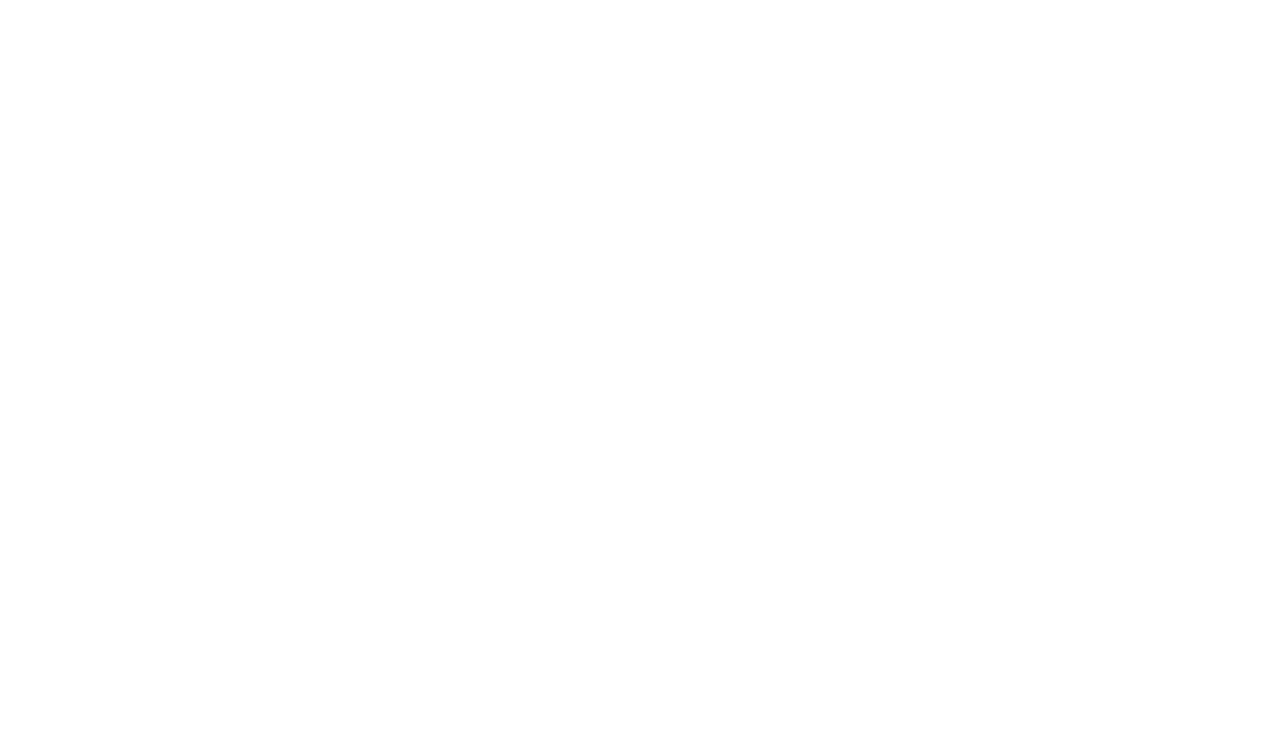
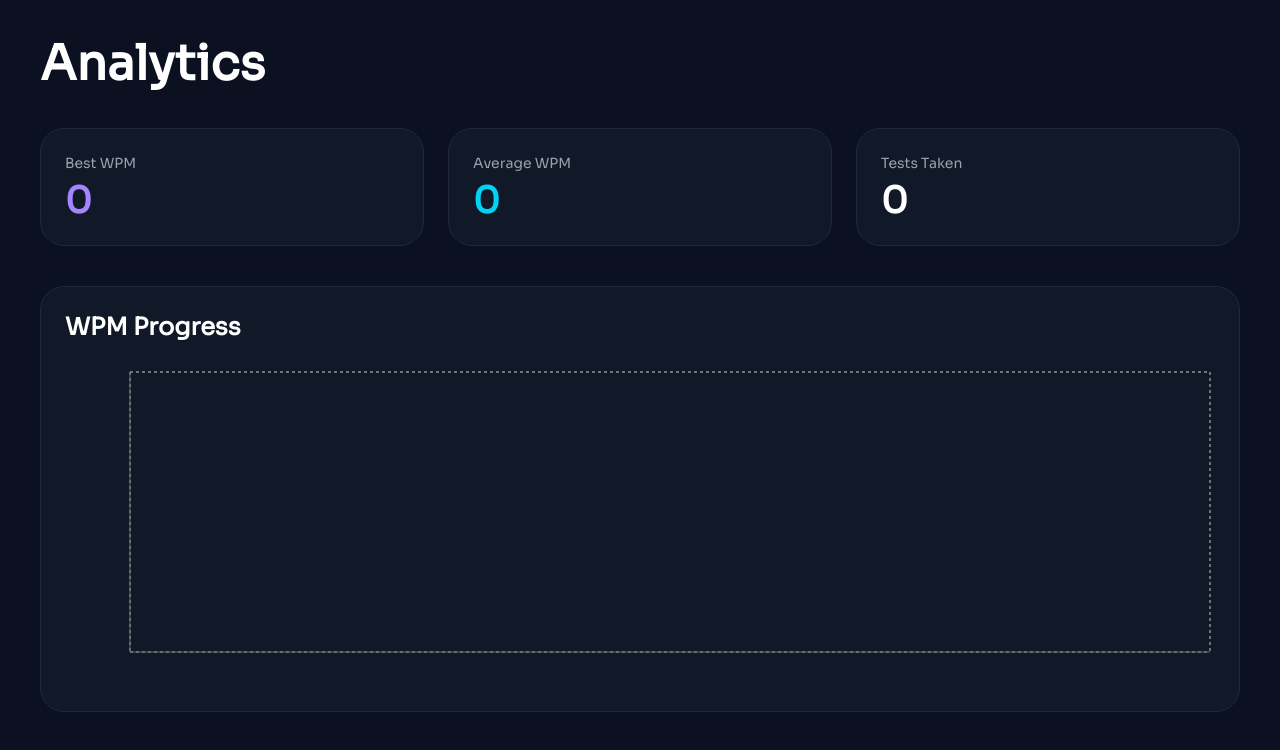
Before and after one commit to moksha013/TypenLearn, a React (Vite) app in the folder client/: page /analytics in a window 1280 px wide. Shown: the top 750 px of the page. Built offline with nearby package versions, Linux system fonts and the light colour scheme.

Commit message:
feat: add typing analytics

```diff
--- a/client/package.json
+++ b/client/package.json
@@ -17,6 +17,7 @@
     "react": "^19.2.7",
     "react-dom": "^19.2.7",
     "react-router-dom": "^7.18.1",
+    "recharts": "^3.10.1",
     "tailwindcss": "^4.3.2"
   },
   "devDependencies": {
--- a/client/src/pages/Analytics.jsx
+++ b/client/src/pages/Analytics.jsx
@@ -1,5 +1,117 @@
+import { useEffect, useState } from "react";
+import {
+  LineChart,
+  Line,
+  XAxis,
+  YAxis,
+  CartesianGrid,
+  Tooltip,
+  ResponsiveContainer,
+} from "recharts";
 function Analytics() {
-  return <h1 className="text-white text-5xl p-10">Analytics</h1>;
+  const [results, setResults] = useState([]);
+  useEffect(() => {
+  const savedResults =
+    JSON.parse(localStorage.getItem("typingResults")) || [];
+
+  setResults(savedResults);
+}, []);
+const bestWPM =
+  results.length > 0
+    ? Math.max(...results.map((result) => result.wpm))
+    : 0;
+
+const averageWPM =
+  results.length > 0
+    ? Math.round(
+        results.reduce((sum, result) => sum + result.wpm, 0) /
+          results.length
+      )
+    : 0;
+
+const totalTests = results.length;
+  return (
+    <div className="min-h-screen bg-[#0B1120] text-white p-10">
+      <h1 className="text-5xl font-bold">
+        Analytics
+      </h1>
+      <div className="grid grid-cols-1 md:grid-cols-3 gap-6 mt-10">
+
+  <div className="bg-[#111827] border border-gray-800 rounded-3xl p-6">
+    <p className="text-gray-400 text-sm">Best WPM</p>
+    <h2 className="text-4xl font-bold text-violet-400 mt-2">
+      {bestWPM}
+    </h2>
+  </div>
+
+  <div className="bg-[#111827] border border-gray-800 rounded-3xl p-6">
+    <p className="text-gray-400 text-sm">Average WPM</p>
+    <h2 className="text-4xl font-bold text-cyan-400 mt-2">
+      {averageWPM}
+    </h2>
+  </div>
+
+  <div className="bg-[#111827] border border-gray-800 rounded-3xl p-6">
+    <p className="text-gray-400 text-sm">Tests Taken</p>
+    <h2 className="text-4xl font-bold text-white mt-2">
+      {totalTests}
+    </h2>
+  </div>
+
+</div>
+      <div className="mt-10 bg-[#111827] border border-gray-800 rounded-3xl p-6">
+  <h2 className="text-2xl font-bold mb-6">
+    WPM Progress
+  </h2>
+
+  <div className="h-80">
+    <ResponsiveContainer width="100%" height="100%">
+      <LineChart data={results}>
+        <CartesianGrid strokeDasharray="3 3" />
+        <XAxis
+  dataKey="date"
+  tickFormatter={(date) =>
+    new Date(date).toLocaleDateString("en-US", {
+      month: "short",
+      day: "numeric",
+    })
+  }
+/>
+        <YAxis />
+       <Tooltip
+  contentStyle={{
+    backgroundColor: "#111827",
+    border: "1px solid #374151",
+    borderRadius: "12px",
+    color: "#ffffff",
+  }}
+  labelStyle={{
+    color: "#9ca3af",
+  }}
+  itemStyle={{
+    color: "#a78bfa",
+  }}
+  labelFormatter={(date) =>
+    new Date(date).toLocaleDateString("en-US", {
+      month: "long",
+      day: "numeric",
+      year: "numeric",
+    })
+  }
+/>
+
+        <Line
+          type="monotone"
+          dataKey="wpm"
+          stroke="#8b5cf6"
+          strokeWidth={3}
+        />
+      </LineChart>
+    </ResponsiveContainer>
+  </div>
+</div>
+    </div>
+  );
 }
 
 export default Analytics;
```
Also changed, not shown: 1 other file (tests, documents, lock files or other folders).
